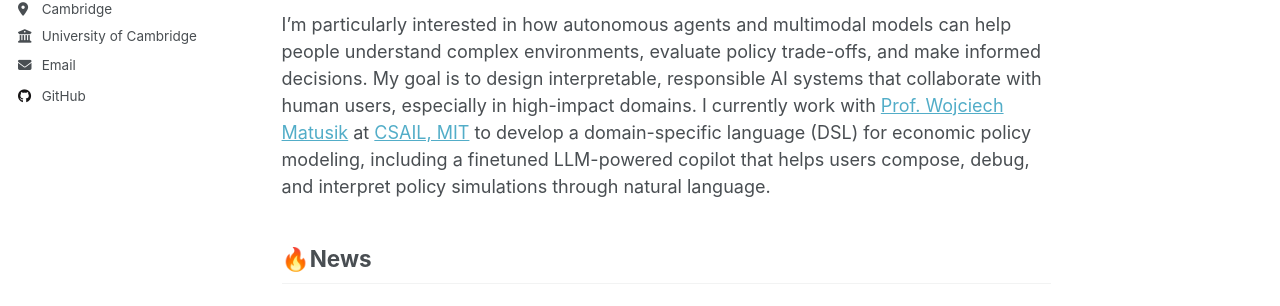
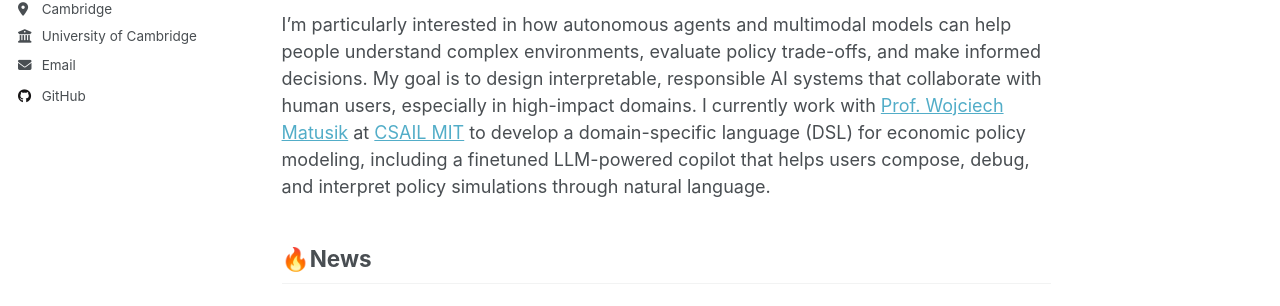
Before and after one commit to Leahh147/Leahh147.github.io, a Jekyll site: the page built from _pages/about.md, in a window 1280 px wide and 1071 px high. Shown: the part 316-622 px from the top of the window. Built offline with Jekyll 4.4.1, drawn with Linux system fonts in a browser that asks for light colours.

```diff
--- a/_pages/about.md
+++ b/_pages/about.md
@@ -9,7 +9,7 @@ redirect_from:
 
 Hi, I’m Jiahao He, an MEng graduate in Information and Computer Engineering at the University of Cambridge. My research sits at the intersection of Human-Centered AI, Reinforcement Learning (RL), and LLMs, with a focus on building AI systems that support transparent and reliable decision-making in societal contexts. My MEng thesis is supervised by [Dr. Florian Fischer](https://www-edc.eng.cam.ac.uk/staff/dr-florian-fischer) and [Prof. Per Ola Kristensson](https://pokristensson.com), as part of the [Intelligent Interactive Systems Group](https://www-edc.eng.cam.ac.uk/research/intelligent-interactive-systems) at Cambridge.
 
-I’m particularly interested in how autonomous agents and multimodal models can help people understand complex environments, evaluate policy trade-offs, and make informed decisions. My goal is to design interpretable, responsible AI systems that collaborate with human users, especially in high-impact domains. I currently work with [Prof. Wojciech Matusik](https://cdfg.mit.edu/wojciech) at [CSAIL, MIT](https://www.csail.mit.edu) to develop a domain-specific language (DSL) for economic policy modeling, including a finetuned LLM-powered copilot that helps users compose, debug, and interpret policy simulations through natural language.
+I’m particularly interested in how autonomous agents and multimodal models can help people understand complex environments, evaluate policy trade-offs, and make informed decisions. My goal is to design interpretable, responsible AI systems that collaborate with human users, especially in high-impact domains. I currently work with [Prof. Wojciech Matusik](https://cdfg.mit.edu/wojciech) at [CSAIL MIT](https://www.csail.mit.edu) to develop a domain-specific language (DSL) for economic policy modeling, including a finetuned LLM-powered copilot that helps users compose, debug, and interpret policy simulations through natural language.
 
 
 
```
